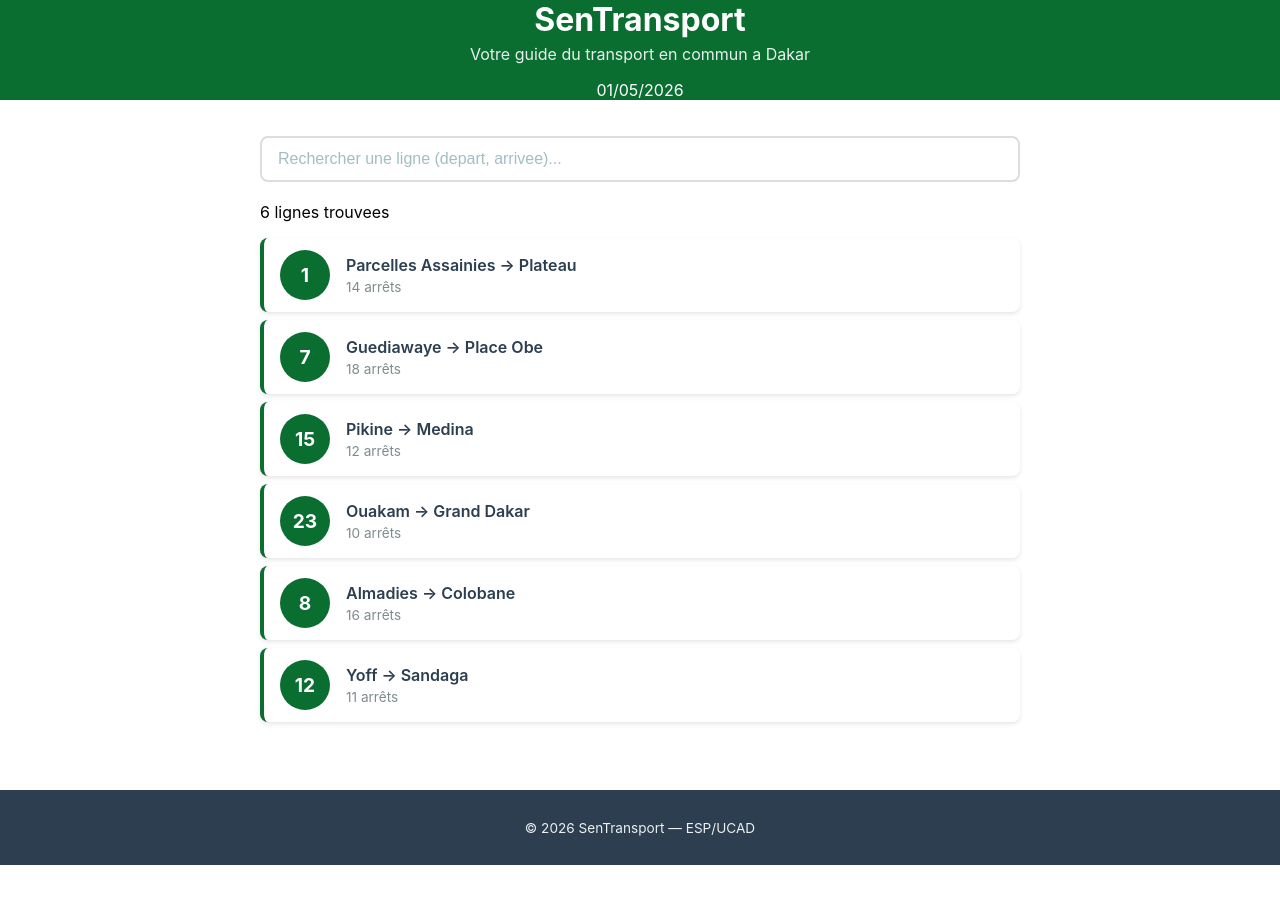
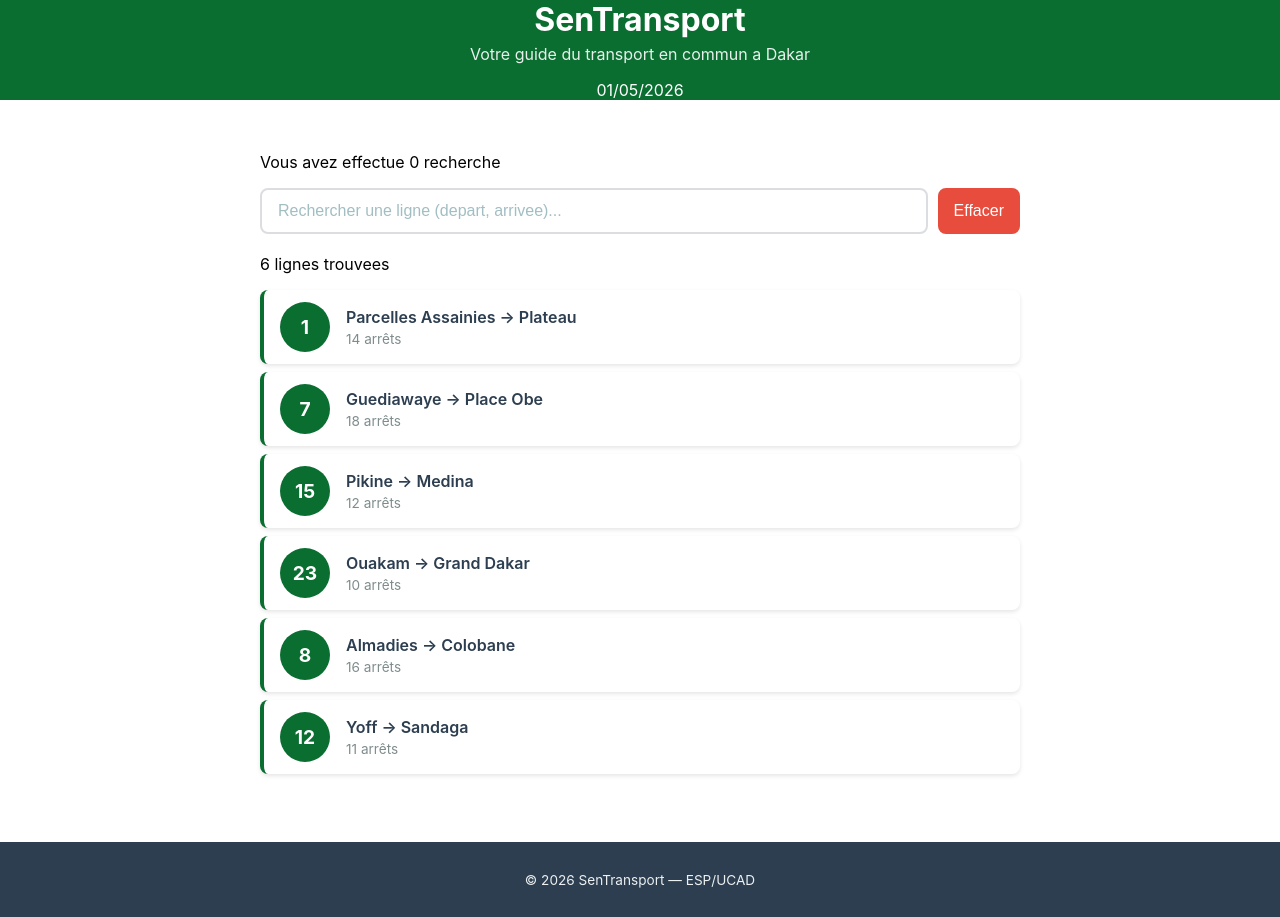
Before and after one commit to bassoumbinta12-coder/SenTransport, a React (Create React App) app: page / in a window 1280 px wide. Before the commit the page ends 865 px from the top, so only its background shows below. Built offline with nearby package versions, Linux system fonts and the light colour scheme.

Commit message:
Lab 3 : exercices 1,2,3 completes

```diff
--- a/src/App.css
+++ b/src/App.css
@@ -36,3 +36,9 @@ App {
     margin-right: 12px;
   }
 }
+.aucune-ligne {
+  text-align: center;
+  color: #e74c3c;
+  font-size: 1.1rem;
+  margin-top: 20px;
+}
--- a/src/App.js
+++ b/src/App.js
@@ -9,6 +9,7 @@ import Footer from './Footer';
 function App() {
   const [recherche, setRecherche] = useState("");
   const [ligneSelectionnee, setLigneSelectionnee] = useState(null);
+  const [compteur, setCompteur] = useState(0);
 
   const lignes = [
     { id: 1, numero: "1", depart: "Parcelles Assainies",
@@ -45,6 +46,11 @@ function App() {
     l.numero.includes(recherche)
   );
 
+  function handleRecherche(valeur) {
+    setRecherche(valeur);
+    setCompteur(compteur + 1);
+  }
+
   function handleClickLigne(ligne) {
     if (ligneSelectionnee && ligneSelectionnee.id === ligne.id) {
       setLigneSelectionnee(null);
@@ -57,10 +63,16 @@ function App() {
     <div className="App">
       <Header />
       <main className="contenu">
-        <Recherche valeur={recherche} onChange={setRecherche} />
+        <p className="compteur">
+          Vous avez effectue {compteur} recherche{compteur > 1 ? 's' : ''}
+        </p>
+        <Recherche valeur={recherche} onChange={handleRecherche} />
         <p className="resultat-recherche">
           {lignesFiltrees.length} ligne{lignesFiltrees.length > 1 ? 's' : ''} trouvee{lignesFiltrees.length > 1 ? 's' : ''}
         </p>
+        {lignesFiltrees.length === 0 && (
+          <p className="aucune-ligne">Aucune ligne trouvee</p>
+        )}
         {lignesFiltrees.map(ligne => (
           <LigneBus
             key={ligne.id}
--- a/src/Recherche.css
+++ b/src/Recherche.css
@@ -20,3 +20,21 @@
 .recherche-input::placeholder {
     color: #a2bec3;
 }
+.recherche {
+  display: flex;
+  gap: 10px;
+}
+
+.recherche-effacer {
+  padding: 10px 16px;
+  background-color: #e74c3c;
+  color: white;
+  border: none;
+  border-radius: 8px;
+  cursor: pointer;
+  font-size: 1rem;
+}
+
+.recherche-effacer:hover {
+  background-color: #c0392b;
+}
--- a/src/Recherche.js
+++ b/src/Recherche.js
@@ -10,6 +10,12 @@ function Recherche({ valeur, onChange }) {
         value={valeur}
         onChange={e => onChange(e.target.value)}
       />
+      <button
+        className="recherche-effacer"
+        onClick={() => onChange("")}
+      >
+        Effacer
+      </button>
     </div>
   );
 }
```
